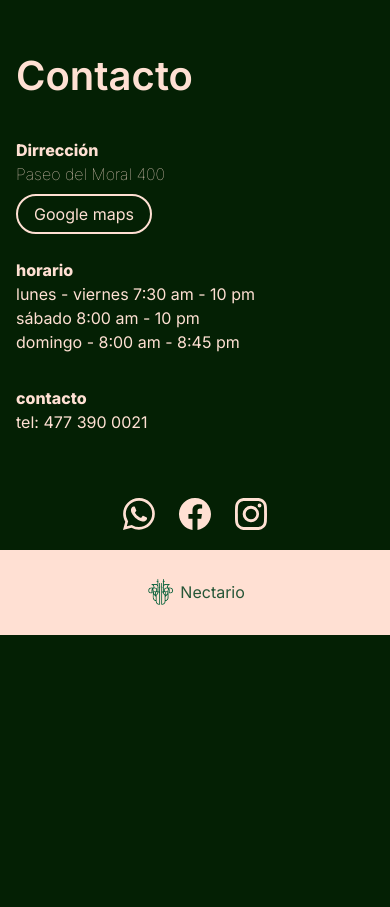
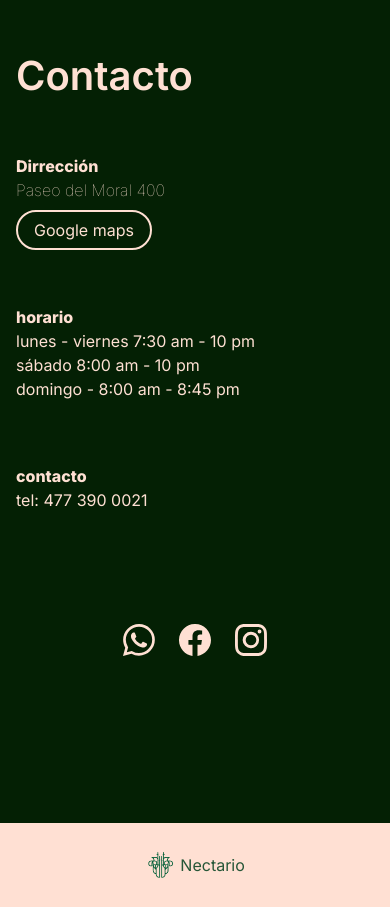
Before and after one commit to garciazapiain/nectario, a Next.js app: page / in a window 390 px wide. Shown: the part 4020-4927 px from the top of the page. Before the commit the page ends 4655 px from the top, so only its background shows below. Built offline with nearby package versions, Linux system fonts and the light colour scheme.

Commit message:
contact form

```diff
--- a/src/app/components/Contacto.js
+++ b/src/app/components/Contacto.js
@@ -5,7 +5,7 @@ import { BsWhatsapp } from "react-icons/bs"
 export default function Contacto() {
     return (
         <main id="contacto" className=''>
-            <div>
+            <div className='h-screen md:h-full'>
                 <div className='title'>
                     <h1>Contacto</h1>
                 </div>
--- a/src/app/globals.css
+++ b/src/app/globals.css
@@ -64,7 +64,6 @@ body {
 
 .title {
   width: 100%;
-  height: 20%;
   padding-top: 8vh;
   margin: 1rem;
   font-size: 4.5rem;
@@ -221,7 +220,8 @@ body {
 
 .contactForm {
   display: flex;
-  margin: 0rem 0 3rem 0;
+  margin: 0rem 0 5rem 0;
+  height: 50%;
 }
 
 @media (max-width: 610px) {
```
